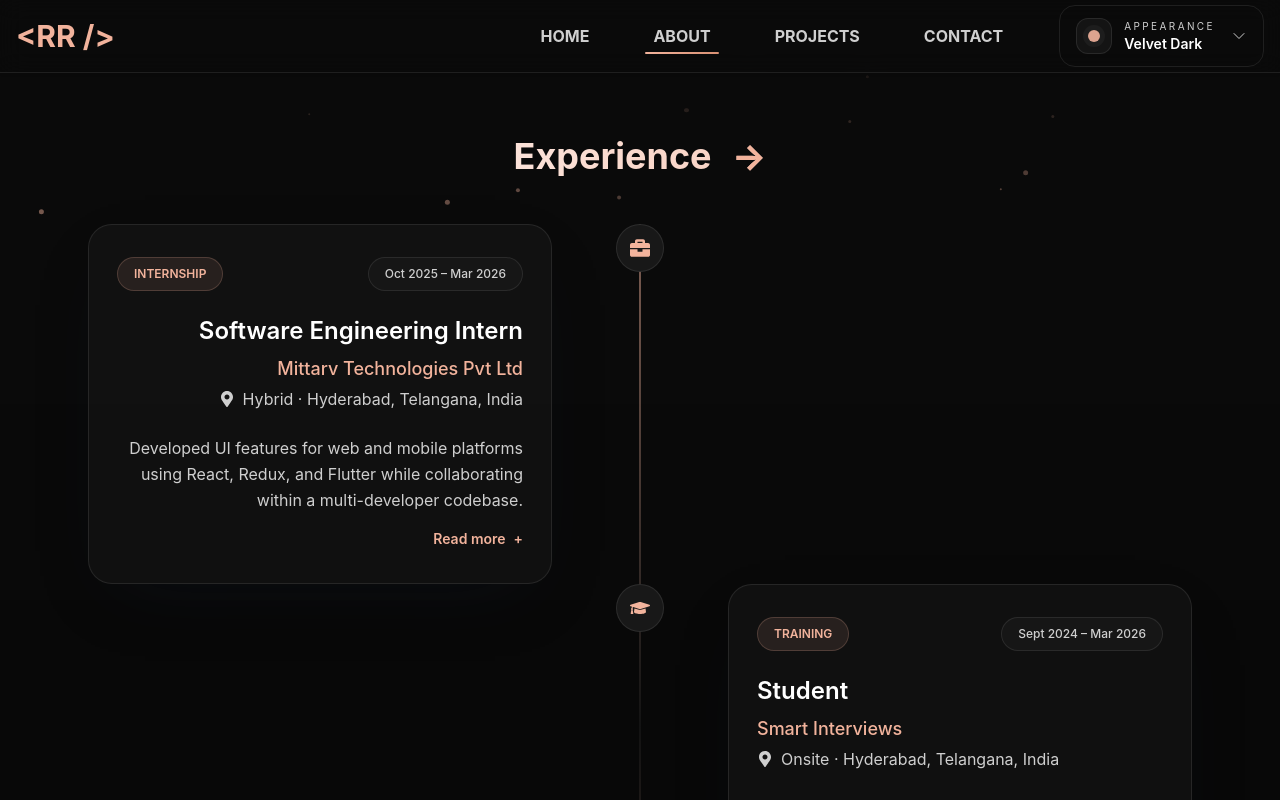
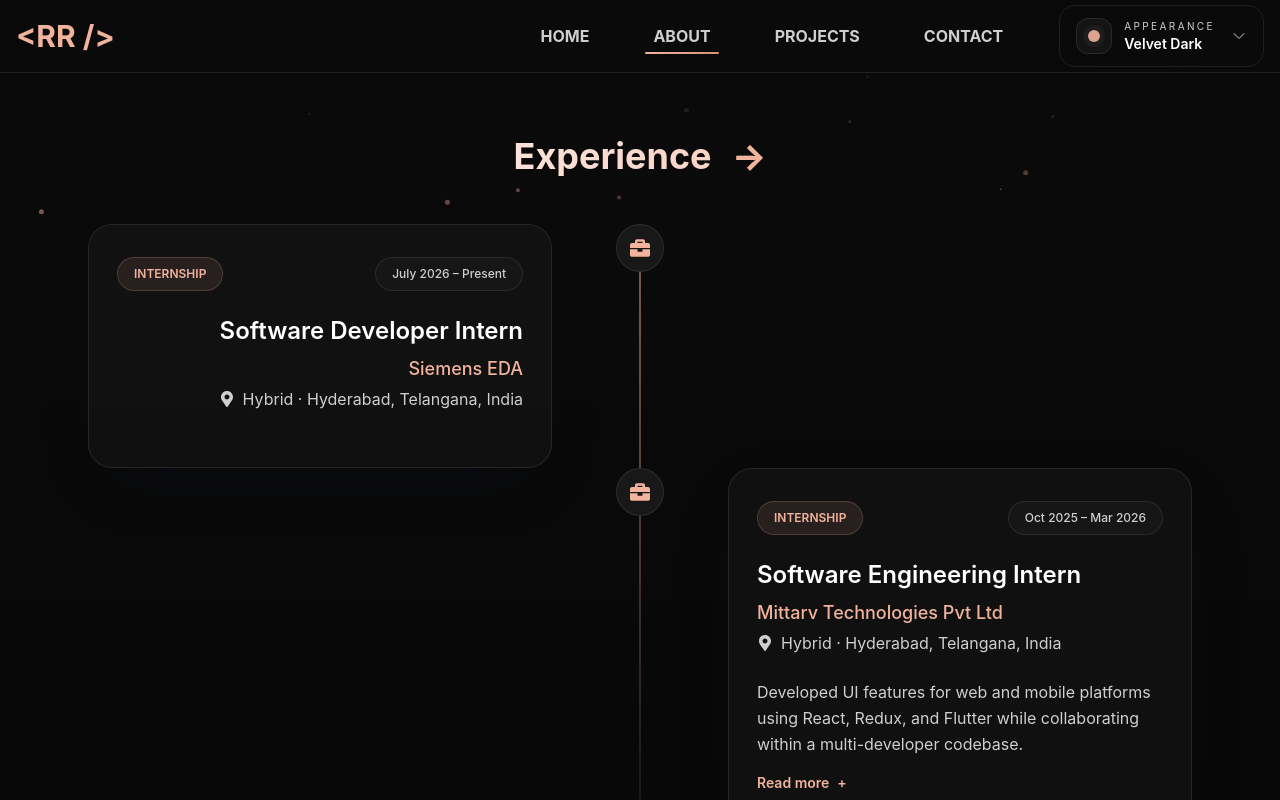
Before and after one commit to rithin-rajpoot/rithin.portfolio, a Next.js app: page /about in a window 1280 px wide. Shown: the top 800 px of the page. Built offline with nearby package versions, Linux system fonts and the light colour scheme.

Commit message:
Updated Experience Section

```diff
--- a/src/app/about/page.tsx
+++ b/src/app/about/page.tsx
@@ -143,6 +143,17 @@ const AboutPage = () => {
   };
 
   const experienceItems: ExperienceItem[] = [
+
+    {
+      title: "Software Developer Intern",
+      company: "Siemens EDA",
+      tag: "Internship",
+      location: "Hybrid · Hyderabad, Telangana, India",
+      duration: "July 2026 – Present",
+      side: "left",
+      icon: FaBriefcase,
+      summary: [],
+    },
     {
       title: "Software Engineering Intern",
       company: "Mittarv Technologies Pvt Ltd",
@@ -150,7 +161,7 @@ const AboutPage = () => {
       location: "Hybrid · Hyderabad, Telangana, India",
       duration: "Oct 2025 – Mar 2026",
       icon: FaBriefcase,
-      side: "left",
+      side: "right",
       summary: [
         "Developed UI features for web and mobile platforms using React, Redux, and Flutter while collaborating within a multi-developer codebase.",
         "Practiced Agile SCRUM methodology using Jira for sprint planning, task tracking, and backlog management.",
@@ -164,7 +175,7 @@ const AboutPage = () => {
       tag: "Training",
       location: "Onsite · Hyderabad, Telangana, India",
       duration: "Sept 2024 – Mar 2026",
-      side: "right",
+      side: "left",
       icon: FaGraduationCap,
       summary: [
         "Completed structured learning aligned with problem solving, interview preparation, and practical development workflows.",
@@ -176,7 +187,7 @@ const AboutPage = () => {
       tag: "Project-based Internship",
       location: "Remote Internship",
       duration: "June 2025 – July 2025",
-      side: "left",
+      side: "right",
       icon: FaLaptopCode,
       summary: [
         "Worked on project-based assignments focused on full stack web development, implementation, and delivery.",
```
